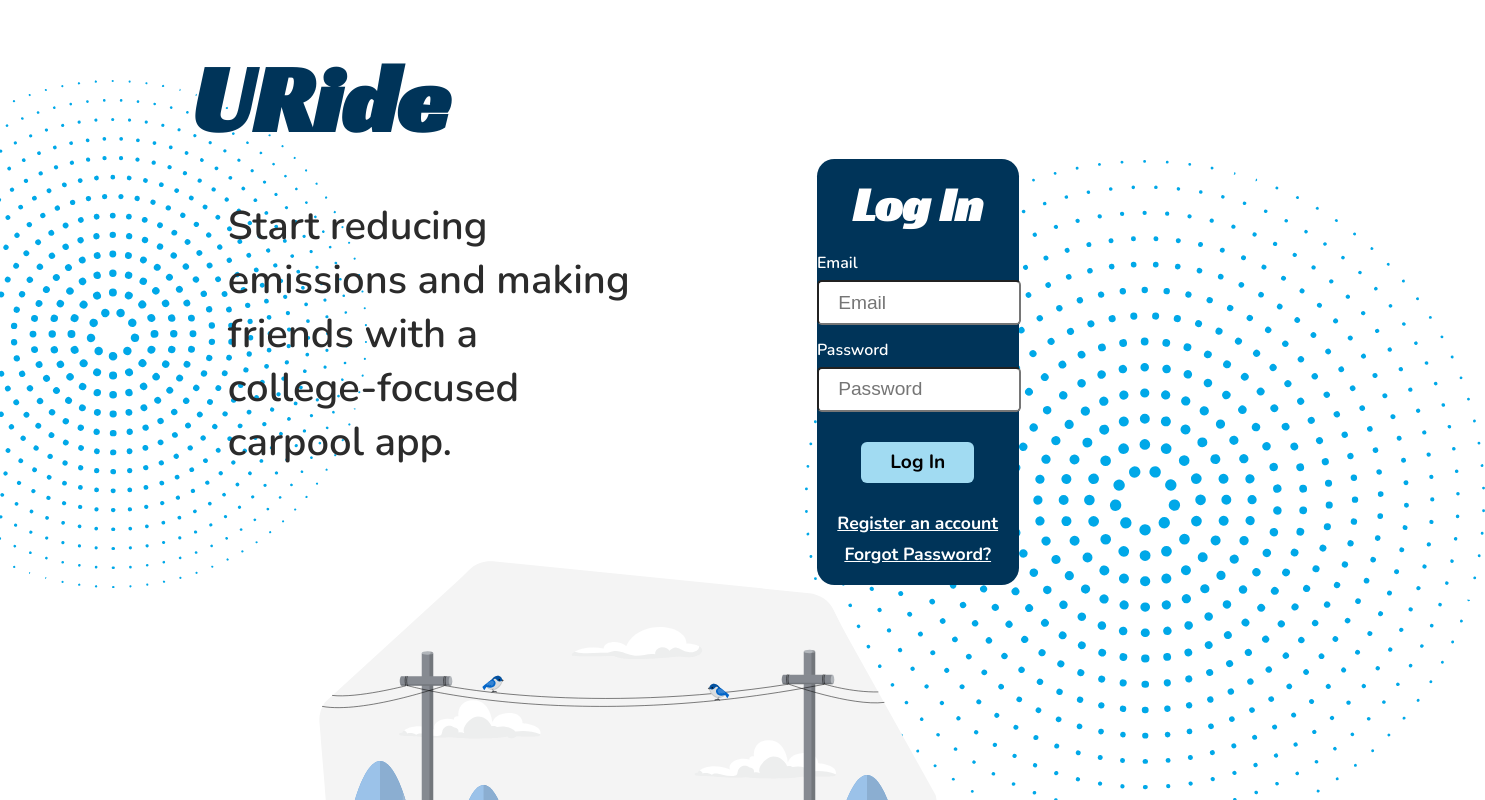
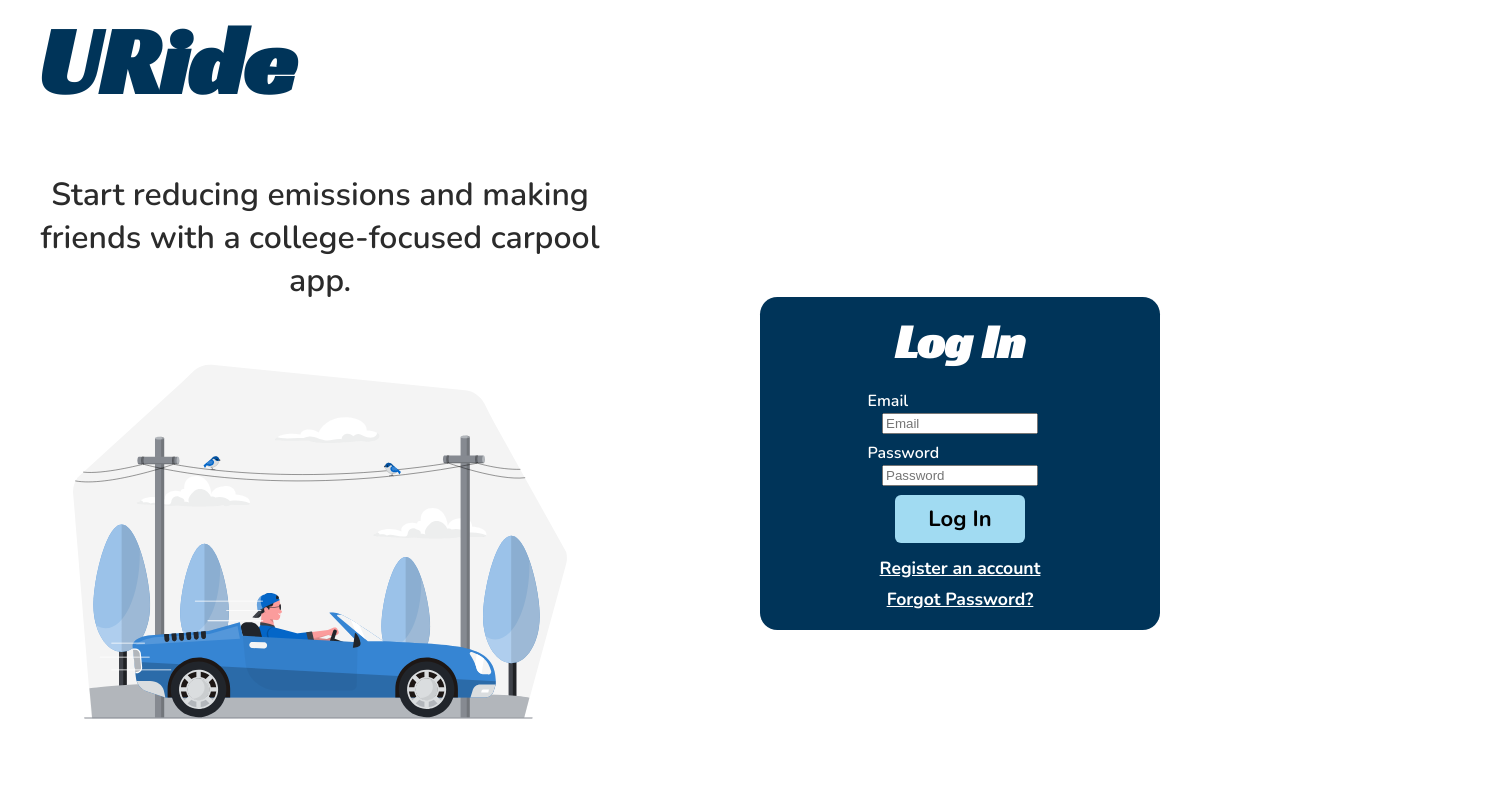
Before and after one commit to COP4331-Group3-Fall2021/U-Ride, a React (Create React App) app in the folder web/: page / in a window 1280 px wide. Shown: the top 800 px of the page, 1485 px wide, since content can reach past the window. Built offline with nearby package versions, Linux system fonts and the light colour scheme.

Commit message:
made components for splash page responsive

```diff
--- a/web/src/pages/SplashPage.js
+++ b/web/src/pages/SplashPage.js
@@ -31,16 +31,17 @@ export default function SplashPage() {
 
     // The "&#8209;" character is necessary to prevent word wrap
     return (
-        <div className="splash-container">
-            <img className="star1" src={Star} />
-            <img className="star2" src={Star} />
-            <TitleLogo />
-            <div className="splash-row">
-                <div className="left-column">
-                    <p className="splash-page-paragraph">Start reducing emissions and making friends with a college&#8209;focused carpool app.</p>
-                    <Car style={{width: 800}} className="splash-page-img"/>
+        <div className="splash-format">
+           <TitleLogo />
+            <div className="content-wrapper">
+                {/*Informational Text and Image*/}
+                <div className="column-wrap">
+                    <p className="splash-page-paragraph ">Start reducing emissions and making friends with a college&#8209;focused carpool app.</p>
+                    <Car style={{width: "100%"}} className=""/>
                 </div>
-                <div className="right-column">
+                {/* Log in Div */}
+                <div className="column-wrap">
+                <div className="login">
                     {showLogin && <LoginWindow goToRegister={() => goToRegister()}
                                                goToForgotPassword={() => goToForgotPassword()}/>}
                     {showRegister && <RegisterWindow goToLogin={() => goToLogin()}
@@ -49,6 +50,7 @@ export default function SplashPage() {
                                                                  goToRegister={() => goToRegister()}/>}
                 </div>
             </div>
+            </div>
         </div>
     );
 }
--- a/web/src/styles/Splash.css
+++ b/web/src/styles/Splash.css
@@ -1,5 +1,92 @@
 body {
     background-color: #FFFFFF;
+}
+
+#splash-format
+{
+    display: grid;
+    grid-template-rows: auto;
+}
+@media only screen and (max-width: 800px) {
+.content-wrapper
+{
+    display: grid;
+    grid-template-rows: auto;
+    align-items: center;
+    justify-items: center;
+    width: 100vw;
+    height: 100%;
+    width: full;
+    margin-top: 10px;
+  }
+  .splash-page-paragraph {
+    font-family: 'Nunito', sans-serif;
+    font-size: 1.5em;
+    text-align: center;
+    color: #2B2B2B;
+    margin-bottom: 0;
+    padding-left: 40px;
+    padding-right: 40px;
+    overflow: hidden;
+}
+}
+@media only screen and (min-width: 800px) {
+    .splash-page-paragraph {
+        font-family: 'Nunito', sans-serif;
+        font-size: 1.7em;
+        text-align: center;
+        color: #2B2B2B;
+        margin-bottom: 0;
+        padding-left: 30px;
+        padding-right: 30px;
+        overflow: hidden;
+    }
+    .content-wrapper
+    {
+        display: grid;
+        grid-template-columns: 50% 50%;
+        align-items: center;
+        justify-items: center;
+        width: 100vw;
+        height: 100%;
+        width: full;
+        margin-top: 20px;
+    }
+
+}
+  @media only screen and (min-width: 1000px) {
+    .content-wrapper
+    {
+        display: grid;
+        grid-template-columns: 50% 50%;
+        align-items: center;
+        justify-items: center;
+        width: 100vw;
+        height: 100%;
+        width: full;
+        margin-top: 20px;
+    }
+    .splash-page-paragraph {
+        font-family: 'Nunito', sans-serif;
+        font-size: 2em;
+        text-align: center;
+        color: #2B2B2B;
+        margin-bottom: 0;
+        padding-left: 30px;
+        padding-right: 30px;
+        overflow: hidden;
+    }
+}
+
+
+.login
+{
+    display: flex;
+    flex-direction: column;
+    align-items: center;
+    justify-items: center;
+    height: auto;
+    width: 100%;
 }
 
 .splash-container {
@@ -66,14 +153,6 @@ body {
     height: 100%;
 }
 
-.splash-page-paragraph {
-    font-family: 'Nunito', sans-serif;
-    font-size: 2.5em;
-    text-align: left;
-    color: #2B2B2B;
-    margin-right: 23%;
-    margin-bottom: 0;
-}
 
 #login-box {
     display: flex;
@@ -85,7 +164,7 @@ body {
     padding-bottom: 1em;
     text-align: center;
     font-family: 'Nunito', sans-serif;
-    width: 75%;
+    width: 400px;
 }
 
 #register-box {
--- a/web/src/styles/TitleLogo.css
+++ b/web/src/styles/TitleLogo.css
@@ -1,7 +1,18 @@
+@media only screen and (max-width: 800px) {
 h1 {
     font-family: 'Racing Sans One', cursive;
-    font-size: 6em;
+    font-size: 4em;
     text-align: left;
     color: #003459;
     margin: 0 0 0 3%;
 }
+}
+@media only screen and (min-width: 800px) {
+    h1 {
+        font-family: 'Racing Sans One', cursive;
+        font-size: 6em;
+        text-align: left;
+        color: #003459;
+        margin: 0 0 0 3%;
+    }
+    }
```
Also changed, not shown: package.json (line endings or trailing spaces), 2 other files (tests, documents, lock files or other folders).
